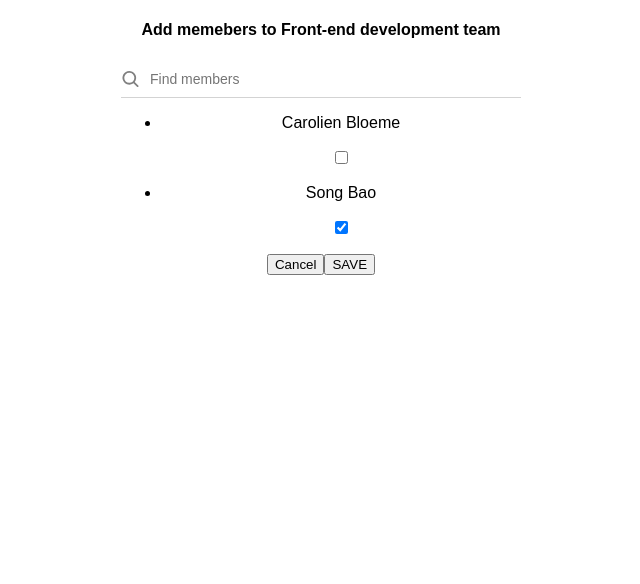
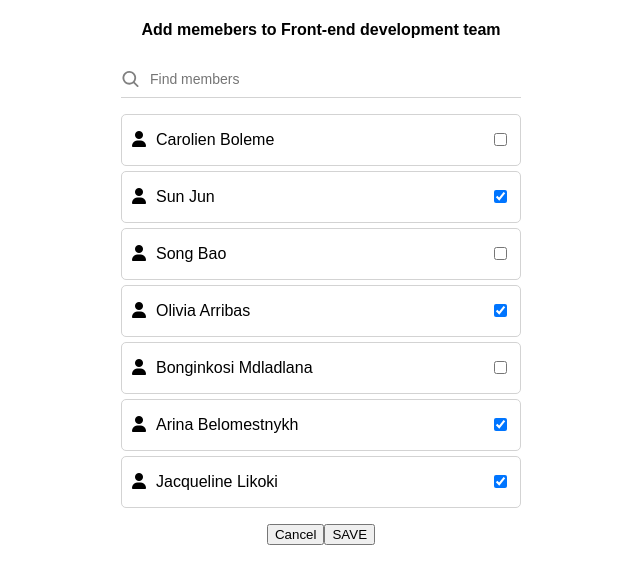
Before and after one commit to ManolyaTam/react-simple-mockup, a React (Create React App) app: page / in a window 1280 px wide. Shown: the top 584 px of the page, without its empty margins (319-959 px from the left). Built offline with nearby package versions, Linux system fonts and the light colour scheme.

Commit message:
seperating list and list items to new components + styling them

```diff
--- a/package.json
+++ b/package.json
@@ -3,6 +3,7 @@
   "version": "0.1.0",
   "private": true,
   "dependencies": {
+    "@fortawesome/fontawesome-free": "^6.4.2",
     "@phosphor-icons/react": "^2.0.10",
     "@testing-library/jest-dom": "^5.17.0",
     "@testing-library/react": "^13.4.0",
--- /dev/null
+++ b/src/components/MemberItem/member-item.component.jsx
@@ -0,0 +1,15 @@
+import './member-item.css';
+import '@fortawesome/fontawesome-free/css/all.min.css';
+const MemberItem = (props) => {
+    return (
+        <div className='member-item'>
+            <p>
+                <i class="fa-solid fa-user"></i>
+                {props.fullname}</p>
+
+            <input type="checkbox" checked={props.checked} />
+        </div>
+    )
+}
+
+export default MemberItem;
--- /dev/null
+++ b/src/components/MemberItem/member-item.css
@@ -0,0 +1,13 @@
+.member-item {
+  display: flex;
+  align-items: center;
+  justify-content: space-between;
+  border: 1px solid lightgrey;
+  border-radius: 5px;
+  padding: 0 10px;
+  margin: 5px 0;
+}
+
+.member-item .fa-user {
+  padding-right: 10px;
+}
--- /dev/null
+++ b/src/components/MemberList/member-list.component.jsx
@@ -0,0 +1,20 @@
+import './member-list.css';
+import MemberItem from "../MemberItem/member-item.component"
+
+const MemberList = (props) => {
+    return (<div className="member-list">
+        <ul>
+            {props.members.map((member) =>
+                <li>
+                    <MemberItem
+                        fullname={member.fullname}
+                        checked={member.selected}
+                    />
+                </li>
+            )}
+        </ul>
+    </div>
+    )
+}
+
+export default MemberList;
--- /dev/null
+++ b/src/components/MemberList/member-list.css
@@ -0,0 +1,4 @@
+.member-list ul {
+  list-style-type: none;
+  padding: 0;
+}
--- a/src/components/SearchMembersForm/search-members-form.component.jsx
+++ b/src/components/SearchMembersForm/search-members-form.component.jsx
@@ -1,28 +1,16 @@
 import './search-members-form.css';
 import SearchBar from '../SearchBar/search-bar.component';
+import MemberList from '../MemberList/member-list.component';
+import members from '../../members.js';
 const SearchMembersForm = () => {
     return (
         <div className="search-form">
             <form>
                 <SearchBar />
-                <div className="search-field">
-                    {/* list -> seperate component? */}
-                    <ul>
-                        {/* use map to render a reusable component here <MemberItem/> */}
-                        <li>
-                            <p>Carolien Bloeme</p>
-                            <input type="checkbox" />
-                        </li>
-                        <li>
-                            <p>Song Bao</p>
-                            <input type="checkbox" checked />
-                        </li>
-                    </ul>
+                <MemberList members={members} />
 
-                    <button type="clear">Cancel</button>
-                    <button type="submit">SAVE</button>
-
-                </div>
+                <button type="clear">Cancel</button>
+                <button type="submit">SAVE</button>
             </form>
         </div>
     )
--- /dev/null
+++ b/src/members.js
@@ -0,0 +1,32 @@
+const members = [
+    {
+        fullname: 'Carolien Boleme',
+        selected: false
+    },
+    {
+        fullname: 'Sun Jun',
+        selected: true
+    },
+    {
+        fullname: 'Song Bao',
+        selected: false
+    },
+    {
+        fullname: 'Olivia Arribas',
+        selected: true
+    },
+    {
+        fullname: 'Bonginkosi Mdladlana',
+        selected: false
+    },
+    {
+        fullname: 'Arina Belomestnykh',
+        selected: true
+    },
+    {
+        fullname: 'Jacqueline Likoki',
+        selected: true
+    },
+]
+
+export default members;
```
Also changed, not shown: 1 other file (tests, documents, lock files or other folders).
